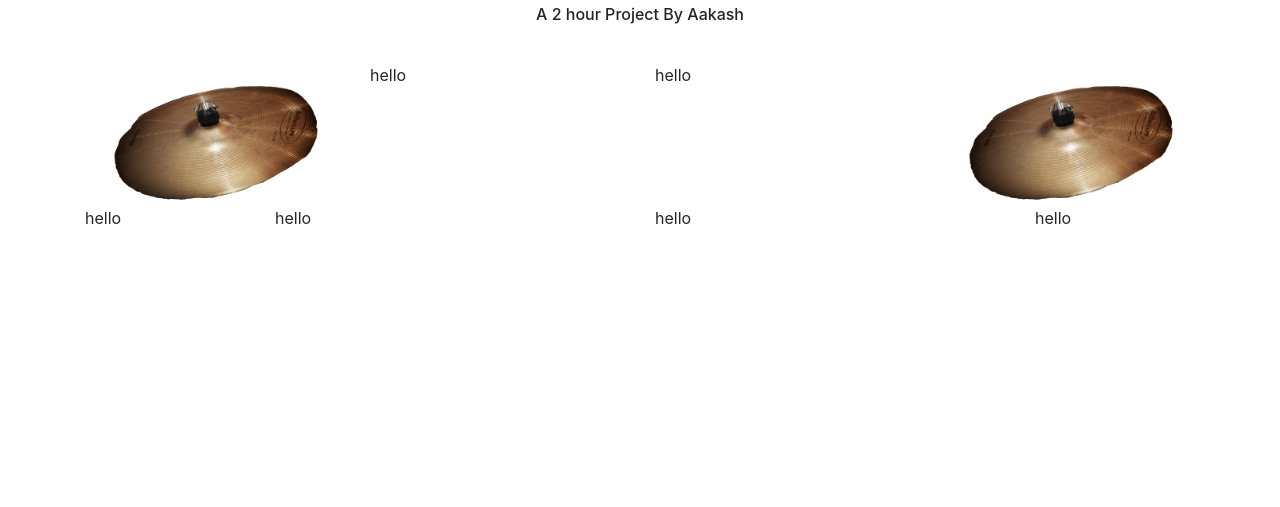
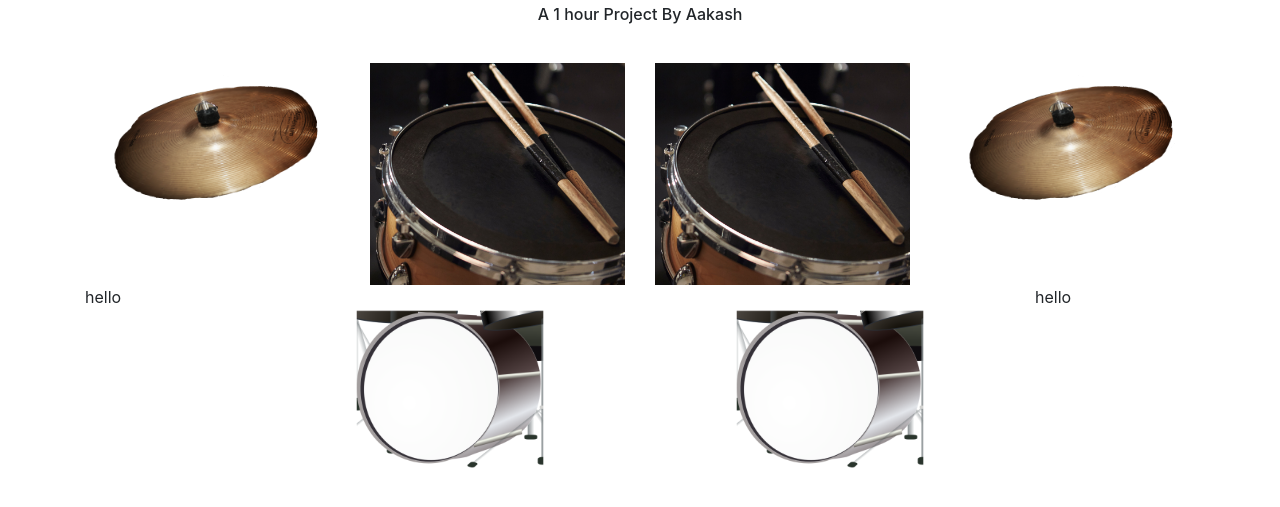
Before and after one commit to AakashCode12/DrumsWithJavascript, a plain HTML site: page index.html in a window 1280 px wide. Shown: the part 89-596 px from the top of the page. Drawn offline with nearby package versions, Linux system fonts and the light colour scheme.

Commit message:
the kick and tom done

```diff
--- a/index.html
+++ b/index.html
@@ -12,21 +12,21 @@
 
 <body>
     <h1 class="display-3 text-center">The Drum Pad</h1>
-    <h6 class="display-6 text-center">A 2 hour Project By Aakash</h6>
+    <h6 class="display-6 text-center">A 1 hour Project By Aakash</h6>
 
 
     <div class="container containertop">
         <div class="row">
             <div class="col-3"><img onclick="chanchan1()" class="responsive" src="img/chanchan.png" alt=""></div>
-            <div class="col-3">hello</div>
-            <div class="col-3">hello</div>
+            <div class="col-3"><img class="responsive" onclick="tom1()" src="img/tom.png" alt=""></div>
+            <div class="col-3"><img class="responsive" onclick="tom2()" src="img/tom.png" alt=""></div>
             <div class="col-3"><img class="responsive" onclick="chanchan2()" src="img/chanchan.png" alt=""></div>
         </div>
 
         <div class="row">
             <div class="col-2">hello</div>
-            <div class="col-4">hello</div>
-            <div class="col-4">hello</div>
+            <div class="col-4"><img class="responsive" onclick="kick1()" src="img/kick.png" alt=""></div>
+            <div class="col-4"><img class="responsive" onclick="kick2()" src="img/kick.png" alt=""></div>
             <div class="col-2">hello</div>
         </div>
     </div>
--- a/scripts/index.js
+++ b/scripts/index.js
@@ -10,3 +10,29 @@ var chanchan2kiawaz = new Audio("../Sounds/909-Crash-HD0.wav");
 function chanchan2() {
     chanchan2kiawaz.play();
 }
+
+
+var kick1kiawaz = new Audio("../Sounds/909-Kick-T0A0D0.wav");
+
+function kick1() {
+    kick1kiawaz.play();
+}
+
+var kick2kiawaz = new Audio("../Sounds/909-Kick-T0A0D3.wav");
+
+function kick2() {
+    kick2kiawaz.play();
+}
+
+
+var tom1kiawz = new Audio("../Sounds/909-HiHatClosed-D8.wav");
+
+function tom1() {
+    tom1kiawz.play();
+}
+
+var tom2kiawz = new Audio("../Sounds/909-HiTom-0D3.wav");
+
+function tom2() {
+    tom2kiawz.play();
+}
```
Also changed, not shown: img/kick.png (added), img/tom.png (added), 1 other file.
